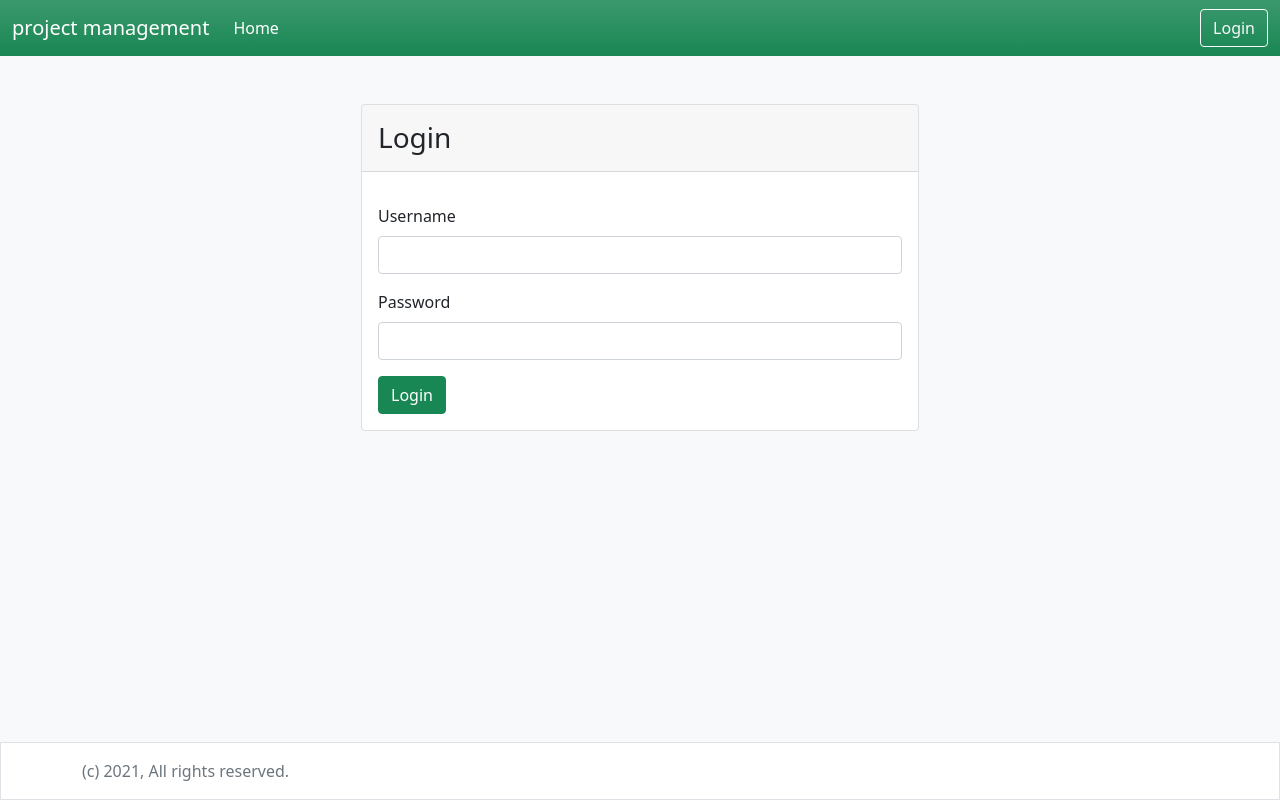
After one commit to join2025python/django-pm, a Django app: page /accounts/login/ in a window 1280 px wide. The commit adds this page. Run offline with Django 5.2, Linux system fonts and the light colour scheme.

Commit message:
login & logout

```diff
--- /dev/null
+++ b/accounts/forms.py
@@ -0,0 +1,17 @@
+from django.contrib.auth.forms import AuthenticationForm
+from django import forms
+
+attrs = {'class': 'form-control'}
+
+class UserLoginForm (AuthenticationForm):
+    def __init__(self, *args, **kwargs):
+        super (UserLoginForm, self).__init__(*args, **kwargs)
+
+    username = forms.CharField(
+        label='Username',
+        widget=forms.TextInput (attrs=attrs)
+    )
+    password = forms.CharField(
+        label='Password',
+        widget=forms.PasswordInput(attrs=attrs)
+    )
--- /dev/null
+++ b/accounts/templates/registration/login.html
@@ -0,0 +1,30 @@
+{% extends 'base.html' %}
+{% load i18n %}
+{% block content %}
+<div class="container">
+    <div class="row justify-content-md-center">
+        <div class="card col-md-6 px-0">
+            <div class="card-header">
+                <h3 class="mb-0 py-2">{% trans 'Login' %}</h3>
+            </div>
+            <div class="card-body">
+                <form method="post">
+                    {% csrf_token %}
+                    {% include 'commun/form.html' with form=form %}
+                    <button class="btn btn-success btn-block">
+                        {% trans 'Login' %}
+                    </button>
+
+                </form>
+            </div>
+
+        </div>
+
+    </div>
+
+</div>
+
+
+
+
+{% endblock %}
--- /dev/null
+++ b/accounts/urls.py
@@ -0,0 +1,11 @@
+from django.contrib.auth.views import LoginView, LogoutView
+from django.urls import path,include
+from accounts.forms import UserLoginForm
+
+urlpatterns = [
+    path ('login/', LoginView.as_view(authentication_form=UserLoginForm), name='login'),
+    path ('logout/', LogoutView.as_view(), name='logout'),
+    path ('', include('django.contrib.auth.urls')),
+
+
+]
--- a/django_mamagement/urls.py
+++ b/django_mamagement/urls.py
@@ -21,5 +21,6 @@ import debug_toolbar
 urlpatterns = [
     path ('__debug__/', include(debug_toolbar.urls)),
     path ('', include('projects.urls')),
+    path ('accounts/', include('accounts.urls')),
     path('admin/', admin.site.urls),
 ]
--- a/projects/templates/partials/header.html
+++ b/projects/templates/partials/header.html
@@ -12,16 +12,39 @@
         </li>
 
       </ul>
-      <form method="get" action="{% url 'project_list' %}" class="d-flex">
+      <!--      أضفنا هذا الشرط لكي لا يظهر مربع البحث في صفحة تسجيل الدخول-->
+
+      {% if user.is_authenticated %}
+          <ul class="navbar-nav mb-2 mb-lg-0 me-3">
+
+            <li class="nav-item dropdown">
+              <a class="nav-link dropdown-toggle" href="#" id="navbarDropdown" role="button" data-bs-toggle="dropdown" aria-expanded="false">
+                {{user.username}}
+              </a>
+          <ul class="dropdown-menu" aria-labelledby="navbarDropdown">
+            <li><a class="dropdown-item" href="#">{% trans 'Profile' %}</a></li>
+            <li><hr class="dropdown-divider"></li>
+            <li>
+              <form method="post" action="{% url 'logout' %}">
+                {% csrf_token %}
+                <button type="submit" class="dropdown-item">{% trans 'Logout' %}</button>
+              </form>
+            </li>
+
+          </ul>
+            </li>
+          </ul>
+        <form method="GET" action="{% url 'project_list' %}" class="d-flex">
           <div class="input-group">
             <input
                     type="text"
                     name="q"
                     class="form-control"
                     placeholder="{% trans 'Search' %}"
-                  value="{{request.GET.q}}" <!-- دور هذا السطر هو الحفاظ على الكلمة المبحوث عنها في مربع البحث-->
+                    value="{{request.GET.q}}">
+            <!-- دور هذا السطر هو الحفاظ على الكلمة المبحوث عنها في مربع البحث-->
 
-          >
+
             <button class="btn btn-outline-light" type="submit">
               <i class="bi bi-search"></i>
 
@@ -29,6 +52,10 @@
 
           </div>
         </form>
+      {% else %}
+        <a class="btn btn-outline-light" href="{% url 'login' %}">{% trans 'Login' %}</a>
+      {% endif %}
+
 
     </div>
   </div>
```
Also changed, not shown: django_mamagement/settings.py (+8 -0 lines), projects/views.py (+8 -7 lines). Lines whose indentation alone changed are shown as unchanged.
